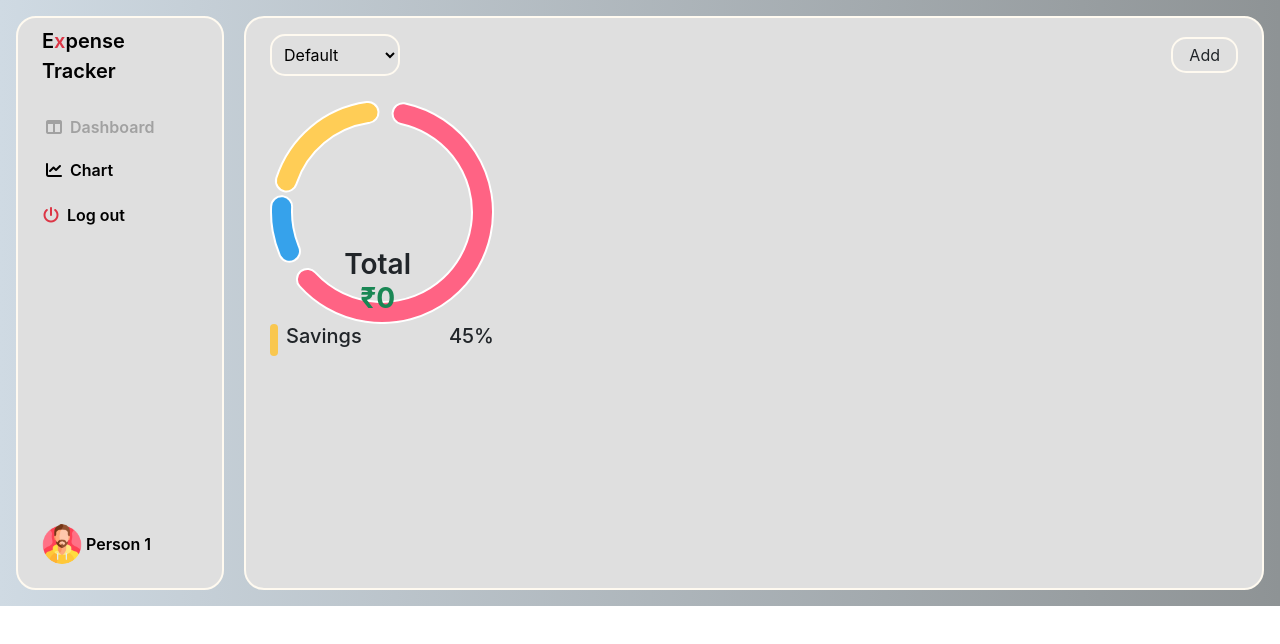
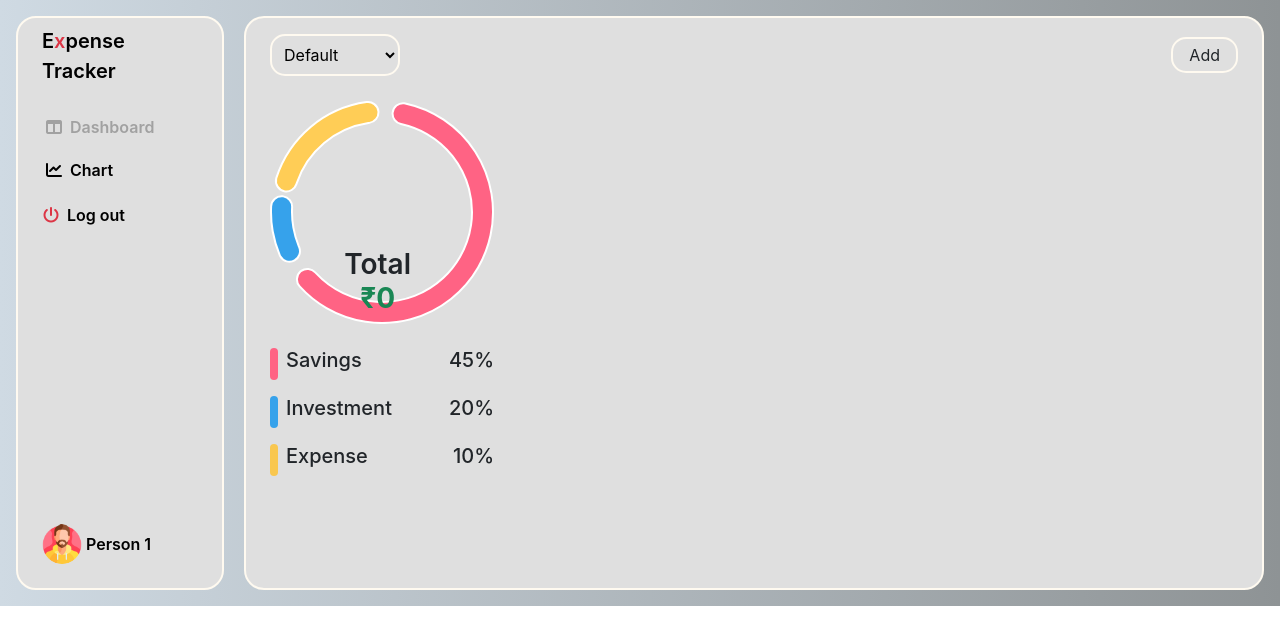
Before and after one commit to Maheshkasturi18/Expense-Managment, a React (Create React App) app in the folder frontend/: page / in a window 1280 px wide. Both pictures are taken after a click on the element "Chart". Shown: the top 644 px of the page. Built offline with nearby package versions, Linux system fonts and the light colour scheme.

Commit message:
files added

```diff
--- a/frontend/src/Components/Analytics.jsx
+++ b/frontend/src/Components/Analytics.jsx
@@ -1,7 +1,7 @@
 import React from "react";
 import { Chart, ArcElement } from "chart.js";
 import { Doughnut } from "react-chartjs-2";
-import { LabelComponent } from "./Labels";
+import  Labels  from "./Labels";
 
 export const Analytics = () => {
   Chart.register(ArcElement);
@@ -29,15 +29,15 @@ export const Analytics = () => {
   return (
     <div className="row py-4">
       <div className="col-3">
-      <div className="analytics">
+        <div className="analytics mb-4">
           <Doughnut {...config}></Doughnut>
           <h3 className="fw-semibold mb-4 text-center title">
             Total <span className="fw-bold d-block text-success">₹{0}</span>
           </h3>
         </div>
 
-      <div className="d-flex flex-column">
-        <LabelComponent/>
+        <div className="d-flex flex-column gap-3">
+          <Labels/>
         </div>
       </div>
     </div>
--- a/frontend/src/Components/Labels.jsx
+++ b/frontend/src/Components/Labels.jsx
@@ -3,40 +3,43 @@ import React from "react";
 const obj = [
   {
     type: "Savings",
+    color: "rgb(255, 99, 132)",
     percent: 45,
-    color: "#f9c74f",
   },
   {
-    type: "Savings",
+    type: "Investment",
+    color: "rgb(54, 162, 235)",
     percent: 20,
-    color: "#f9c74f",
   },
   {
-    type: "Savings",
+    type: "Expense",
+    color: "#f9c74f",
     percent: 10,
-    color: "#f9c74f",
   },
 ];
 
-export default function labels() {
+export default function Labels() {
   return (
     <>
-      <LabelComponent />
+      {obj.map((value, index) => (
+        <LabelComponent key={index} data={value} />
+      ))}
     </>
   );
 }
 
-export function LabelComponent() {
+function LabelComponent({ data }) {
+  if (!data) return <></>;
   return (
     <div className="d-flex justify-content-between">
       <div className="d-flex align-items-center justify-content-center gap-2">
         <div
           className="rounded py-3 w-2 h-2 "
-          style={{ background: "#f9c74f" }}
+          style={{ background: data.color ?? "#f9c74f" }}
         ></div>
-        <h5>Savings</h5>
+        <h5>{data.type ?? ""}</h5>
       </div>
-      <h5>45%</h5>
+      <h5>{data.percent ?? 0}%</h5>
     </div>
   );
 }
```
Lines whose indentation alone changed are shown as unchanged.
